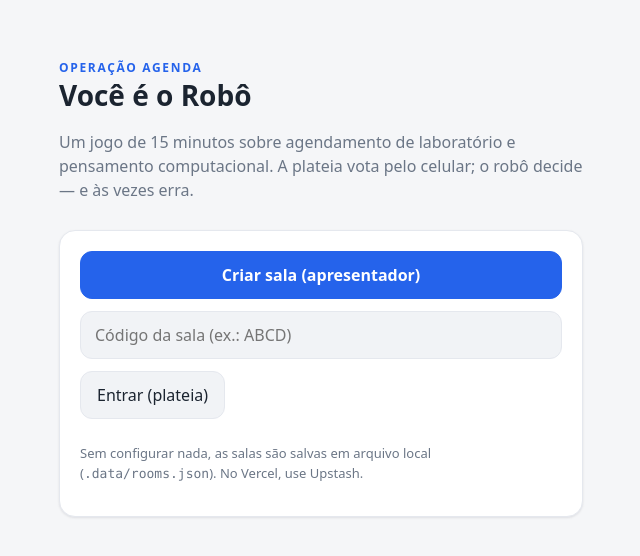
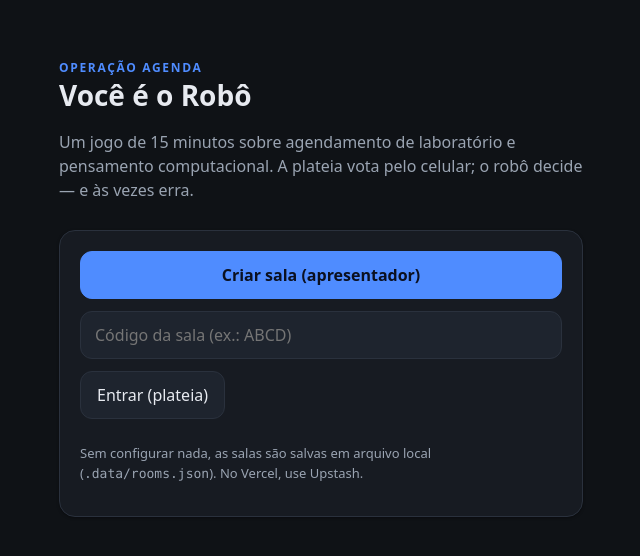
Before and after one commit to Migueldoniz/pensamento-computacional, a Next.js app: page / in a window 1280 px wide. Shown: the part 112-668 px from the top of the page, without its empty margins (319-959 px from the left). Built offline with nearby package versions, Linux system fonts and the light colour scheme.

Commit message:
style: volta ao tema escuro (refinado, menos pesado)

```diff
--- a/app/globals.css
+++ b/app/globals.css
@@ -1,14 +1,14 @@
 :root {
-  --bg: #f5f6f8;
-  --panel: #ffffff;
-  --panel-2: #f1f3f6;
-  --line: #e5e8ee;
-  --text: #1b2430;
-  --muted: #6b7686;
-  --accent: #2563eb;
-  --ok: #16a34a;
-  --bad: #dc2626;
-  --warn: #d97706;
+  --bg: #0f1216;
+  --panel: #171b22;
+  --panel-2: #1e242e;
+  --line: #2a313d;
+  --text: #e7eaf0;
+  --muted: #9aa4b2;
+  --accent: #4f8cff;
+  --ok: #34d399;
+  --bad: #f87171;
+  --warn: #fbbf24;
 }
 
 * {
@@ -46,7 +46,7 @@ a {
   border: 1px solid var(--line);
   border-radius: 16px;
   padding: 20px;
-  box-shadow: 0 1px 2px rgba(16, 24, 40, 0.04), 0 1px 3px rgba(16, 24, 40, 0.06);
+  box-shadow: 0 1px 3px rgba(0, 0, 0, 0.35);
 }
 
 .row {
@@ -133,23 +133,23 @@ button.opt {
 
 button.opt.sel {
   border-color: var(--accent);
-  background: #e8f0ff;
+  background: rgba(79, 140, 255, 0.16);
 }
 
 button.opt.correct {
   border-color: var(--ok);
-  background: #e7f7ec;
+  background: rgba(52, 211, 153, 0.16);
 }
 
 button.opt.wrong {
   border-color: var(--bad);
-  background: #fdecec;
+  background: rgba(248, 113, 113, 0.16);
 }
 
 button.primary {
   background: var(--accent);
   border-color: var(--accent);
-  color: #ffffff;
+  color: #0b1020;
   font-weight: 700;
 }
 
@@ -287,7 +287,7 @@ input[type="text"] {
   top: 0;
   bottom: 0;
   width: 1px;
-  background: rgba(0, 0, 0, .07);
+  background: rgba(255, 255, 255, .06);
 }
 
 .tl-block {
@@ -300,20 +300,20 @@ input[type="text"] {
   justify-content: center;
   font-size: 11px;
   font-weight: 700;
-  color: #1b2430;
+  color: #0b1020;
   overflow: hidden;
   padding: 0 6px;
   white-space: nowrap;
 }
 
 .tl-block.existing {
-  background: #cbd5e1;
-  color: #1b2430;
+  background: #64748b;
+  color: #0b1020;
 }
 
 .tl-block.request {
   background: var(--warn);
-  color: #fff;
+  color: #0b1020;
 }
 
 .tl-block.invalid {
@@ -335,7 +335,7 @@ input[type="text"] {
 
 .chip b {
   background: var(--accent);
-  color: #ffffff;
+  color: #0b1020;
   border-radius: 6px;
   width: 20px;
   height: 20px;
@@ -511,14 +511,14 @@ input[type="text"] {
 }
 
 .char-img {
-  background: #eef1f5;
+  background: #0b1020;
 }
 
 /* ---------- Utilidades ---------- */
 .btn {
   display: inline-block;
   background: var(--accent);
-  color: #ffffff;
+  color: #0b1020;
   font-weight: 700;
   border-radius: 12px;
   padding: 10px 16px;
```
